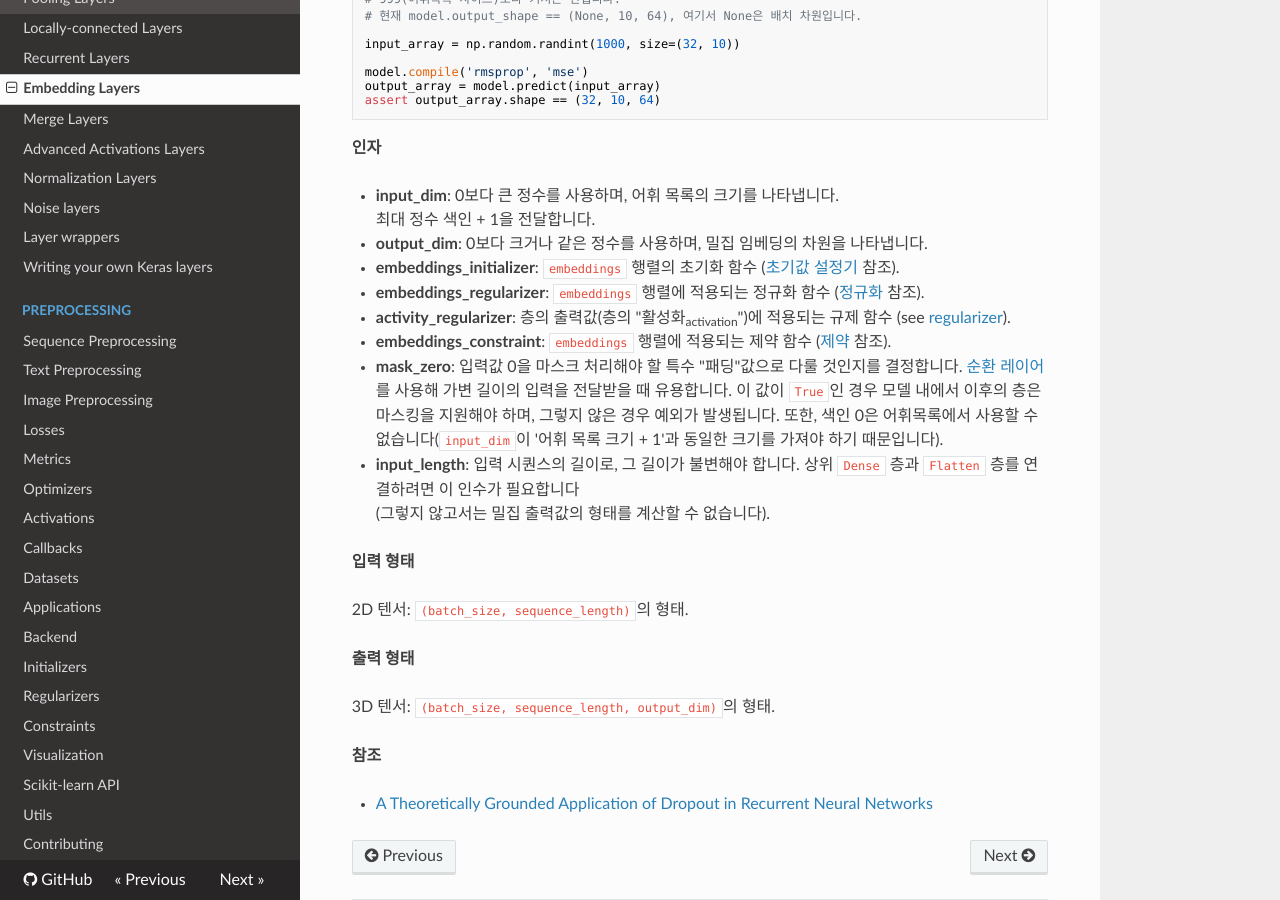
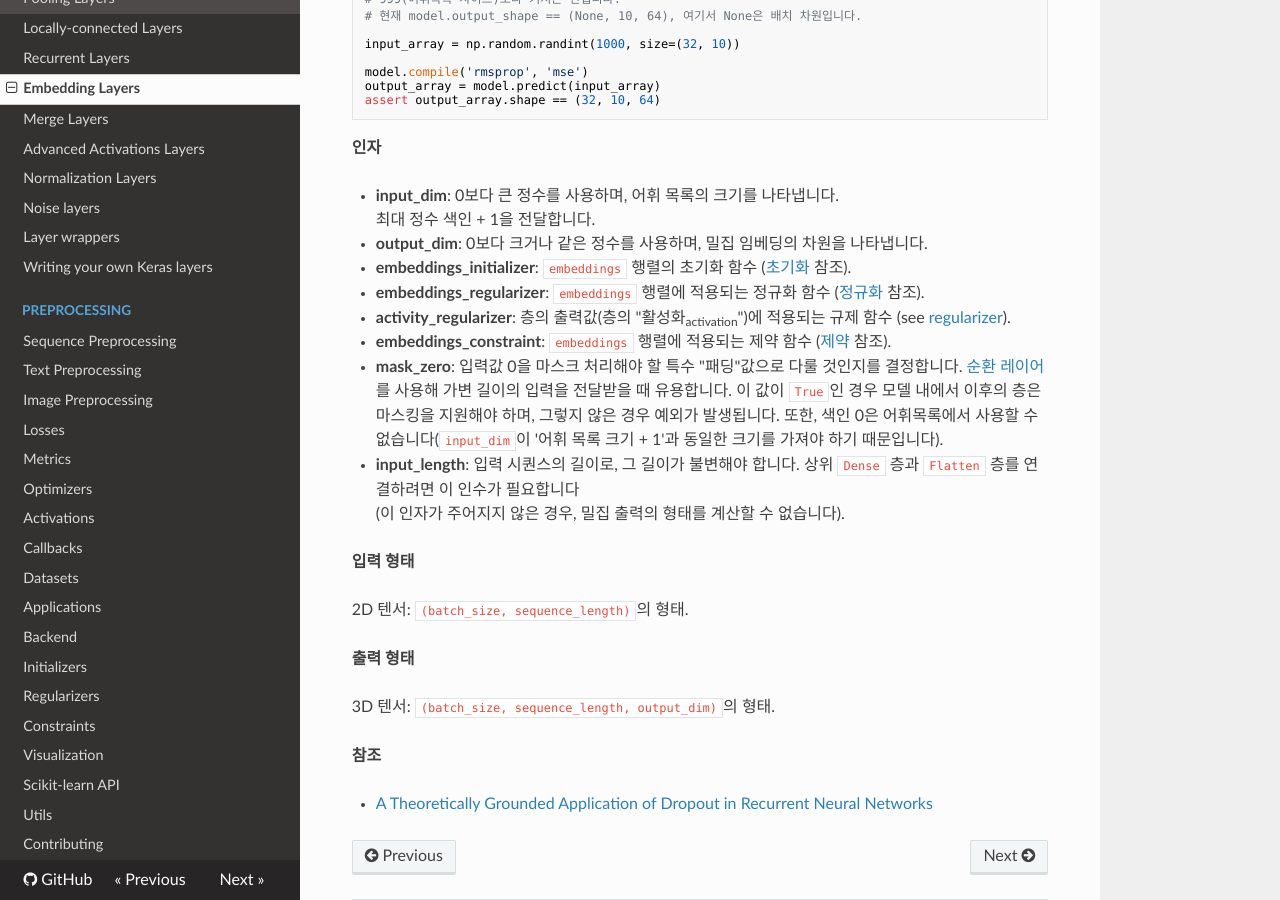
Before and after one commit to keras-team/keras-docs-ko, an MkDocs documentation site: the page built from sources/layers/embeddings.md, in a window 1280 px wide and 900 px high, scrolled down 438 px. Built offline with MkDocs 1.6.1, drawn with Linux system fonts in a browser that asks for light colours; nearby versions of some CDN libraries.

Commit message:
Update embeddings.md
초기화 설정기 -> 초기화

```diff
--- a/sources/layers/embeddings.md
+++ b/sources/layers/embeddings.md
@@ -34,7 +34,7 @@ __인자__
 최대 정수 색인 + 1을 전달합니다.
 - __output_dim__: 0보다 크거나 같은 정수를 사용하며, 밀집 임베딩의 차원을 나타냅니다.
 - __embeddings_initializer__: `embeddings` 행렬의 초기화 함수
-    ([초기값 설정기](../initializers.md) 참조).
+    ([초기화](../initializers.md) 참조).
 - __embeddings_regularizer__: `embeddings` 행렬에 적용되는
     정규화 함수
     ([정규화](../regularizers.md) 참조).
@@ -54,7 +54,7 @@ __인자__
 - __input_length__: 입력 시퀀스의 길이로, 그 길이가 불변해야 합니다.
     상위 `Dense` 층과 `Flatten` 층를 연결하려면
     이 인수가 필요합니다
-    (그렇지 않고서는 밀집 출력값의 형태를 계산할 수 없습니다).
+    (이 인자가 주어지지 않은 경우, 밀집 출력의 형태를 계산할 수 없습니다).
 
 __입력 형태__
 
```
